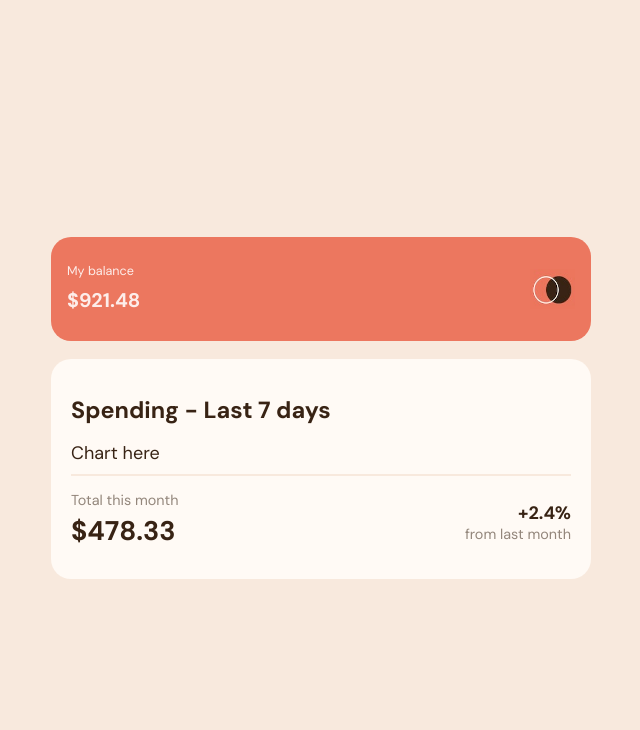
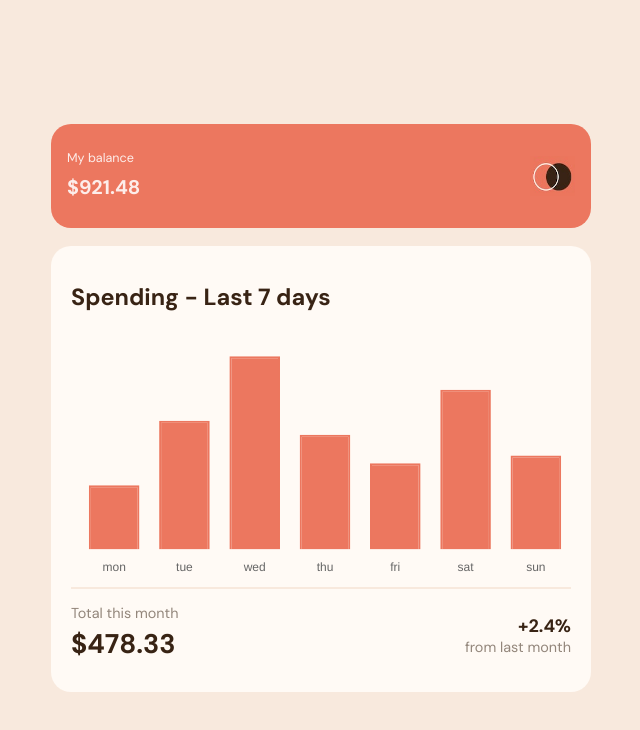
Before and after one commit to JulianaVelasques/expanses-chart, a React (Vite) app: page / in a window 1280 px wide. Shown: the top 730 px of the page, without its empty margins (327-967 px from the left). Built offline with nearby package versions, Linux system fonts and the light colour scheme.

Commit message:
feat: create chart component using Chart.js and style it; change data to another folder

```diff
--- a/src/App.tsx
+++ b/src/App.tsx
@@ -1,4 +1,4 @@
-import ExpensesContainer from "./Pages/expensesContainer";
+import ExpensesContainer from "./Pages/ExpensesContainer";
 
 import "./styles/Global.scss";
 
--- /dev/null
+++ b/src/components/Chart/Chart.tsx
@@ -0,0 +1,59 @@
+import { Bar } from "react-chartjs-2";
+import { Chart, registerables } from "chart.js";
+Chart.register(...registerables);
+
+import Data from "../../data/data.json";
+
+function ChartComponent() {
+  const labels = Data.map((data) => data.day);
+  const datasets = [
+    {
+      label: "",
+      data: Data.map((data) => data.amount),
+      backgroundColor: "hsl(10, 79%, 65%)",
+      borderColor: "hsl(10, 79%, 65%)",
+      borderWidth: 2,
+    },
+  ];
+
+  return (
+    <div>
+      <Bar
+        data={{ labels, datasets }}
+        options={{
+          plugins: {
+            tooltip: {
+              callbacks: {},
+            },
+            legend: {
+              display: false,
+            },
+          },
+          scales: {
+            x: {
+              grid: {
+                display: false,
+              },
+              border: {
+                display: false,
+              },
+            },
+            y: {
+              grid: {
+                display: false,
+              },
+              ticks: {
+                display: false,
+              },
+              border: {
+                display: false,
+              },
+            },
+          },
+        }}
+      />
+    </div>
+  );
+}
+
+export default ChartComponent;
--- a/src/components/ChartContainer/ChartContainer.tsx
+++ b/src/components/ChartContainer/ChartContainer.tsx
@@ -1,3 +1,5 @@
+import ChartComponent from "../Chart/Chart";
+
 import "./ChartContainer.scss";
 
 function ChartContainer() {
@@ -5,7 +7,7 @@ function ChartContainer() {
     <div className="chart-container">
       <h1>Spending - Last 7 days</h1>
 
-      <div>Chart here</div>
+      <ChartComponent />
 
       <hr className="divider" />
 
```
Also changed, not shown: src/components/Chart/Chart.scss (added), src/data/data.json (renamed from data.json).
